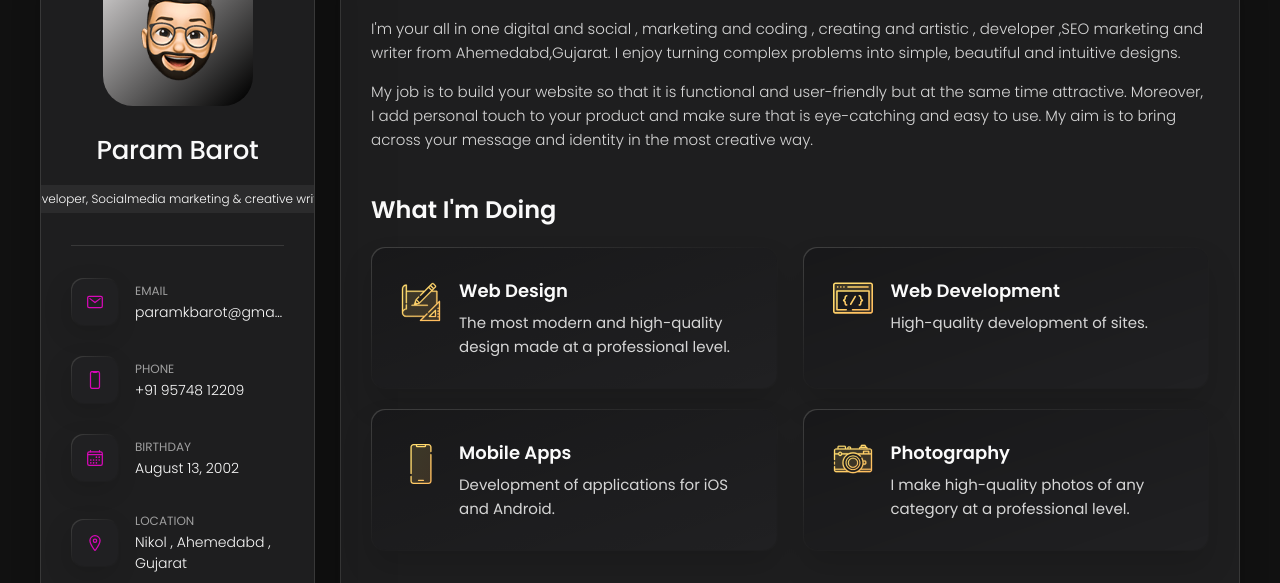
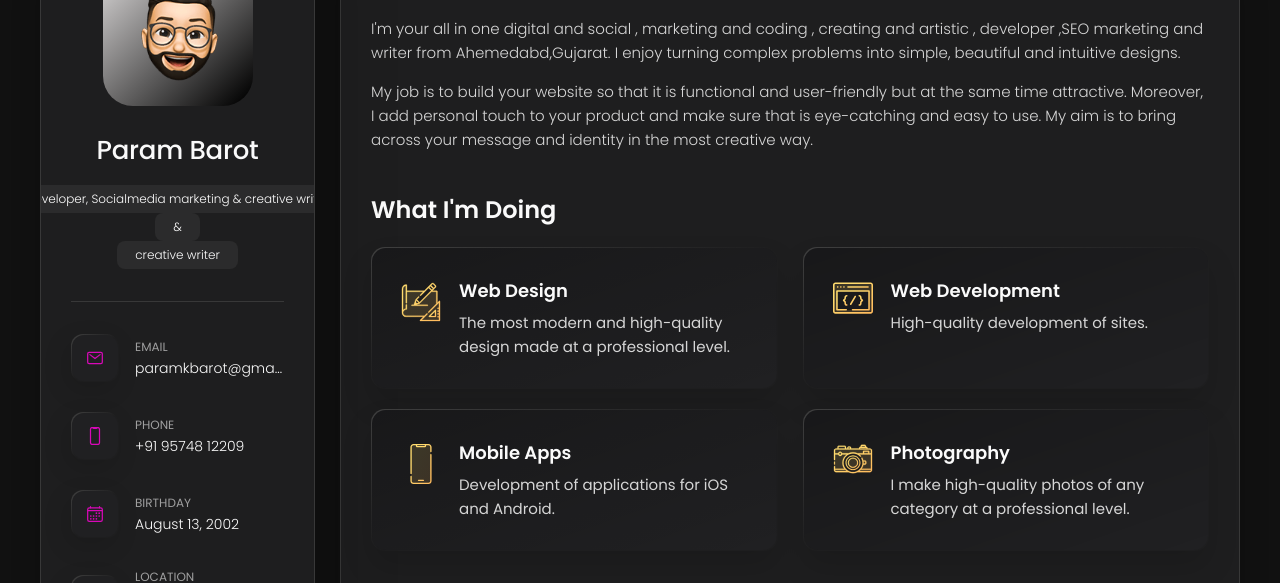
Before and after one commit to ParamBarot/ParamBarot.github.io, a plain HTML site: page index.html in a window 1280 px wide. Shown: the part 162-745 px from the top of the page. Drawn offline with nearby package versions, Linux system fonts and the light colour scheme.

Commit message:
initial commit

```diff
--- a/index.html
+++ b/index.html
@@ -49,6 +49,8 @@
           <h1 class="name" title="Richard hanrick">Param Barot</h1>
 
           <p class="title">Developer, Socialmedia marketing & creative writer</p>
+          <p class="title">&</p>
+          <p class="title">creative writer</p>
         </div>
 
         <button class="info_more-btn" data-sidebar-btn>
```
